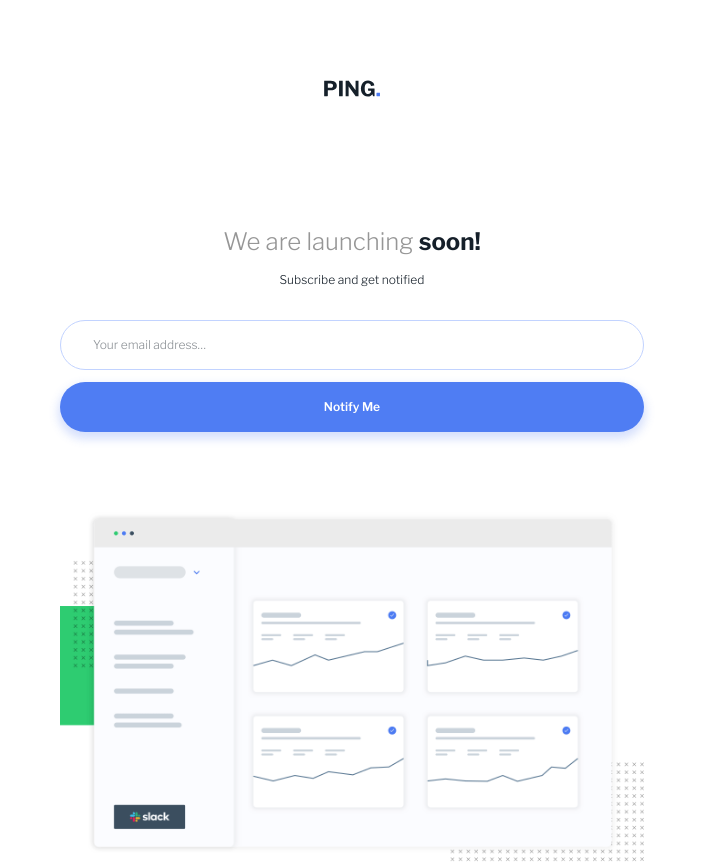
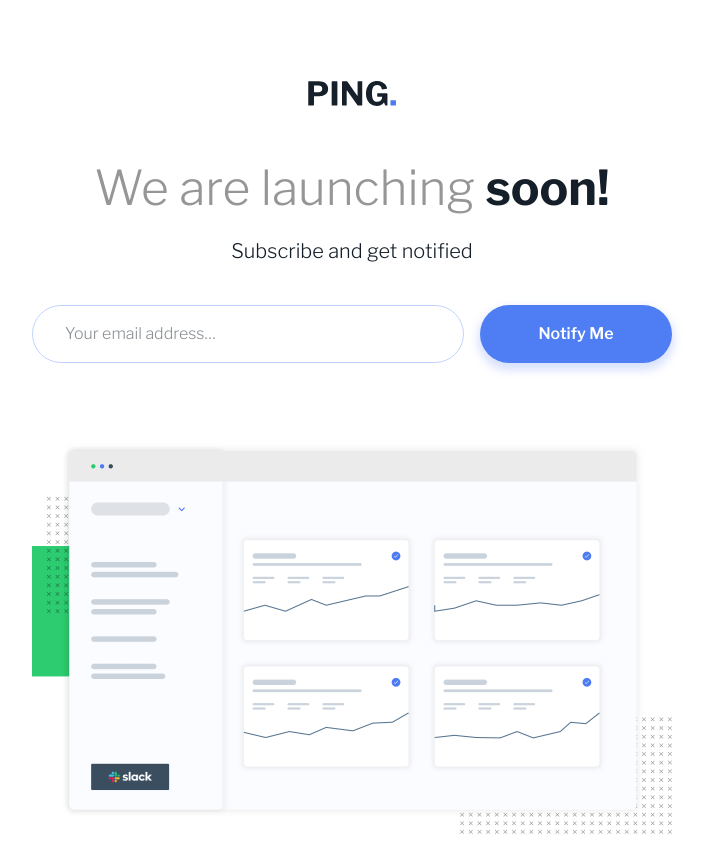
Before and after one commit to MrBlackvanta/ping-single-column-coming-soon-page, a Next.js app: page / in a window 1280 px wide. Shown: the top 863 px of the page, without its empty margins (288-995 px from the left). Built offline with nearby package versions, Linux system fonts and the light colour scheme.

Commit message:
Add desktop responsive layout

```diff
--- a/src/app/page.tsx
+++ b/src/app/page.tsx
@@ -6,15 +6,17 @@ import Image from "next/image";
 export default function Page() {
   return (
     <>
-      <header className="mx-auto w-full max-w-160 px-7 pt-20 text-center">
-        <LogoIcon className="mx-auto block h-auto w-14" />
+      <header className="mx-auto w-full max-w-160 px-7 pt-20 text-center lg:px-0">
+        <LogoIcon className="mx-auto block h-auto w-14 lg:w-22" />
       </header>
-      <main className="mx-auto flex w-full max-w-160 flex-1 flex-col items-center px-7 text-center">
-        <h1 className="text-gray mt-32 text-2xl leading-snug">
+      <main className="mx-auto flex w-full max-w-160 flex-1 flex-col items-center px-7 text-center lg:px-0">
+        <h1 className="text-gray mt-32 text-2xl leading-snug lg:mt-12 lg:text-5xl">
           We are launching{" "}
           <span className="text-very-dark-blue font-bold">soon!</span>
         </h1>
-        <p className="mt-3.5 text-xs">Subscribe and get notified</p>
+        <p className="mt-3.5 text-xs lg:mt-4 lg:text-xl">
+          Subscribe and get notified
+        </p>
         <SubscribeForm />
         <Image
           src={illustration}
--- a/src/components/layout/footer.tsx
+++ b/src/components/layout/footer.tsx
@@ -2,7 +2,7 @@ import { FacebookIcon, InstagramIcon, TwitterIcon } from "@/components/icons";
 
 export default function Footer() {
   return (
-    <footer className="mx-auto flex w-full max-w-160 flex-col items-center gap-6 px-7 pt-20 pb-6 text-center">
+    <footer className="mx-auto flex w-full max-w-160 flex-col items-center gap-6 px-7 pt-20 pb-6 text-center lg:px-0">
       <ul className="flex gap-4">
         <li>
           <a
--- a/src/components/subscribe-form.tsx
+++ b/src/components/subscribe-form.tsx
@@ -32,9 +32,9 @@ export default function SubscribeForm() {
     <form
       noValidate
       onSubmit={handleSubmit}
-      className="mt-8 flex w-full flex-col gap-3"
+      className="mt-8 flex w-full flex-col gap-3 lg:mt-10 lg:flex-row lg:items-start lg:gap-4"
     >
-      <div className="w-full">
+      <div className="w-full lg:flex-1">
         <label htmlFor={emailId} className="sr-only">
           Email address
         </label>
@@ -49,7 +49,7 @@ export default function SubscribeForm() {
           onChange={handleChange}
           aria-invalid={!!error}
           aria-describedby={error ? errorId : undefined}
-          className={`placeholder:text-very-dark-blue/50 w-full rounded-full border px-8 py-4 text-left text-xs ${
+          className={`placeholder:text-very-dark-blue/50 w-full rounded-full border px-8 py-4 text-left text-xs lg:text-base ${
             error ? "border-light-red" : "border-pale-blue"
           }`}
         />
@@ -57,13 +57,13 @@ export default function SubscribeForm() {
           <p
             id={errorId}
             role="alert"
-            className="text-light-red mt-2 text-xs italic"
+            className="text-light-red mt-2 text-xs italic lg:pl-8 lg:text-left"
           >
             {error}
           </p>
         )}
       </div>
-      <button type="submit" className="btn-primary w-full">
+      <button type="submit" className="btn-primary w-full lg:w-48 lg:text-base">
         Notify Me
       </button>
     </form>
```
